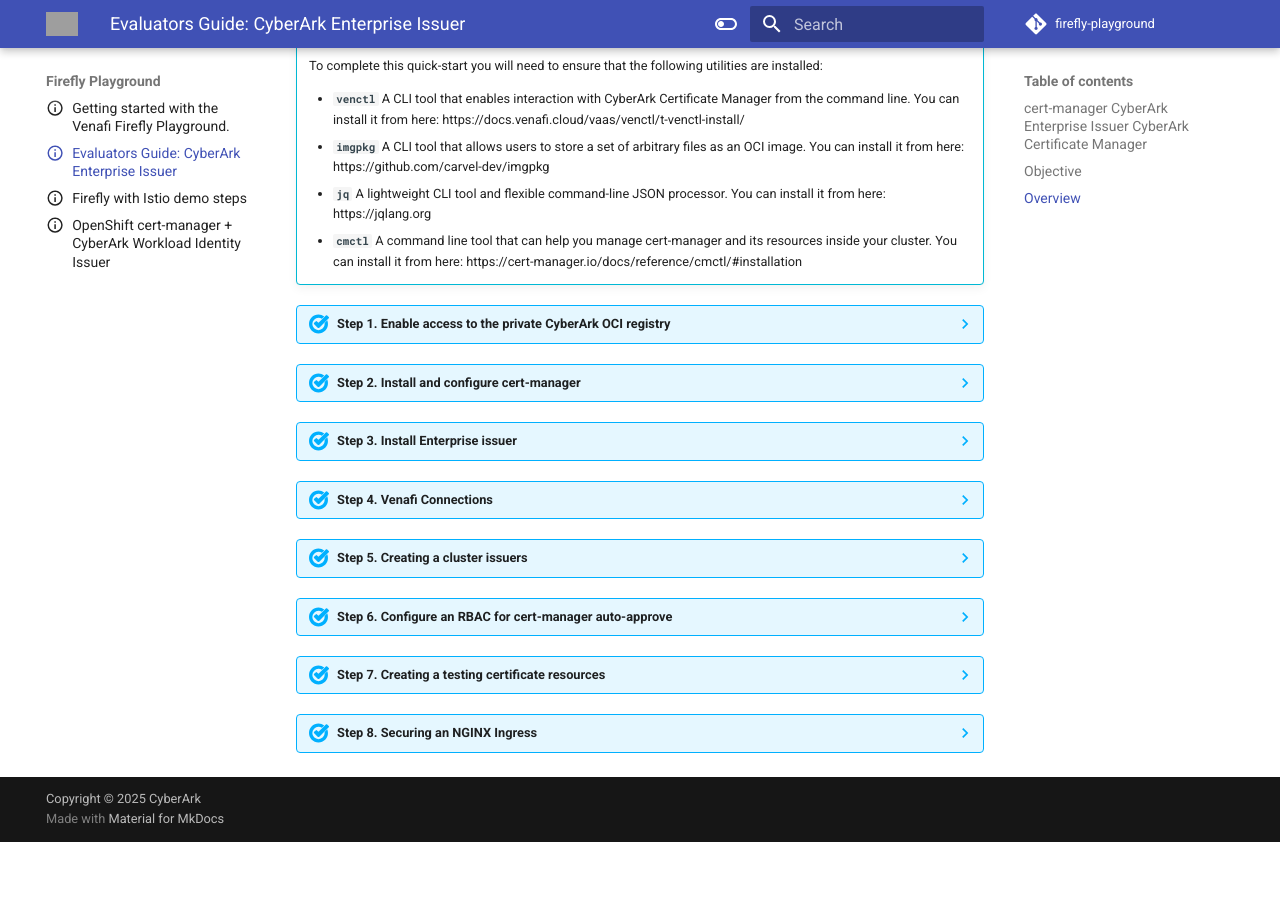
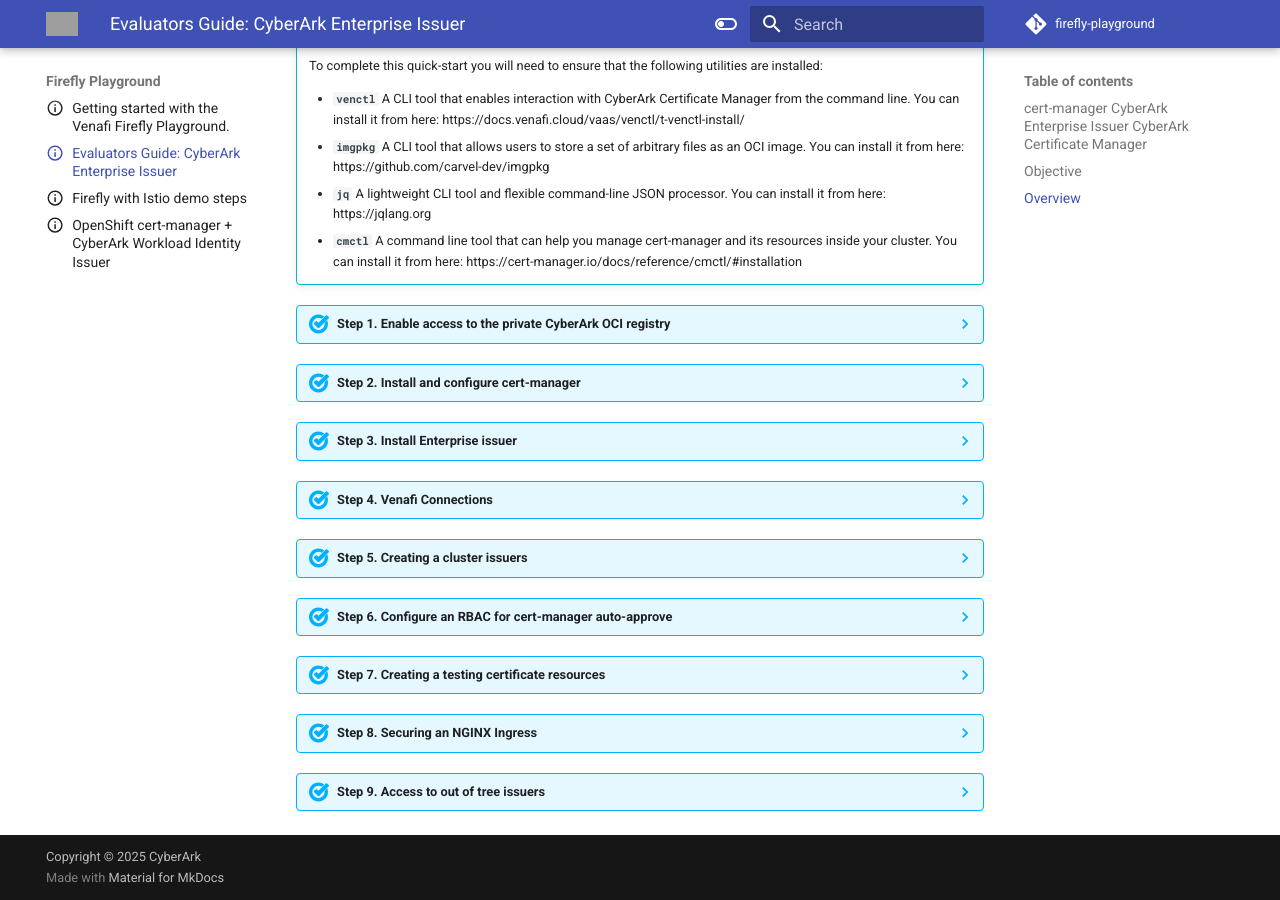
Before and after one commit to Venafi/firefly-playground, an MkDocs documentation site: the page built from docs/ei-quick-start.md, in a window 1280 px wide and 900 px high, scrolled down 1969 px. Built offline with MkDocs 1.6.1 and Material for MkDocs 9.7.7, drawn with Linux system fonts in a browser that asks for light colours; comment, search, counter and statistics services are not loaded; the version menu is left out; before the commit the page ends 2811 px from its top, so only the background shows below that; part of the change alters nothing that is shown; grey boxes are pictures that could not be loaded.

````diff
--- a/docs/ei-quick-start.md
+++ b/docs/ei-quick-start.md
@@ -700,3 +700,100 @@ Users in the US, Canada, Australia, and Singapore regions should use the US regi
     ```sh title="Create the an NGINX ingress"
     kubectl get secret example.example.com-tls -o json | jq -r '.data."tls.crt"' | base64 -d | certigo dump
     ```
+??? abstract "Step 9. Access to out of tree issuers"
+
+
+    This section covers configuring an "out-of-tree" VenafiIssuer that can be access from another namespace.
+
+    a.
+
+    ```yaml title="Set some env variables"
+    export CERT_SUFFIX="$(date +%S%H%M%d%m)"
+    export CERT_NAME=cert-${CERT_SUFFIX}.svc.cluster.local
+    export CERT_ZONE="cert-manager\\demo"
+    export CCM_APIKEY="REPLACE_WITH_API_KEY"
+    export CCM_NAMESPACE="venafi"
+    export CERT_NAMESPACE="foo"
+    ```
+
+    b.
+
+    ```yaml title="Create a new VenafiConnection resource "
+    # create venafi connection resource
+    kubectl apply -f - <<EOF
+    apiVersion: jetstack.io/v1alpha1
+    kind: VenafiConnection
+    metadata:
+      name: venafi-saas-connection-for-nginx
+      namespace: ${CCM_NAMESPACE}
+    spec:
+      allowReferencesFrom:
+        matchLabels:
+          kubernetes.io/metadata.name: ${CERT_NAMESPACE}
+      vaas:
+        url: https://api.venafi.cloud
+        apiKey:
+        - secret:
+            name: venafi-cloud-credentials
+            fields: ["venafi-cloud-key"]
+    EOF
+    ```
+
+    c.
+
+    ```sh title="Check the VenafiConnection"
+    kubectl get VenafiConnection -n venafi
+    ```
+
+    d.
+
+    ```yaml title="Create cluster role and binding"
+    kubectl apply -f - <<EOF
+    apiVersion: rbac.authorization.k8s.io/v1
+    kind: Role
+    metadata:
+      name: read-ccm-credentials
+      namespace: ${CCM_NAMESPACE}
+    rules:
+    - apiGroups: [""]
+      resources: ["secrets"]
+      resourceNames: ["venafi-cloud-credentials"]
+      verbs: ["get"]
+    ---
+    apiVersion: rbac.authorization.k8s.io/v1
+    kind: RoleBinding
+    metadata:
+      name: read-ccm-credentials
+      namespace: ${CCM_NAMESPACE}
+    roleRef:
+      apiGroup: rbac.authorization.k8s.io
+      kind: Role
+      name: read-ccm-credentials
+    subjects:
+    - kind: ServiceAccount
+      name: venafi-connection
+      namespace: ${CCM_NAMESPACE}
+    EOF
+    ```
+
+    e.
+
+    ```sh title="Create a test namespace"
+    kubectl create namespace ${CERT_NAMESPACE}
+    ```
+
+    f.
+
+    ```yaml title="Create a VenafiIssuer in the test namespace"
+    kubectl apply -f - <<EOF
+    apiVersion: jetstack.io/v1alpha1
+    kind: VenafiIssuer
+    metadata:
+      name: venafi-saas-issuer-for-nginx
+      namespace: ${CERT_NAMESPACE}
+    spec:
+      venafiConnectionName: venafi-saas-connection-for-nginx
+      venafiConnectionNamespace: ${CCM_NAMESPACE}
+      zone: ${CERT_ZONE}
+    EOF
+    ```
````
Also changed, not shown: docs/images/CAWIM-EI.png (added), docs/images/CAWIM-Istio.png (added).
